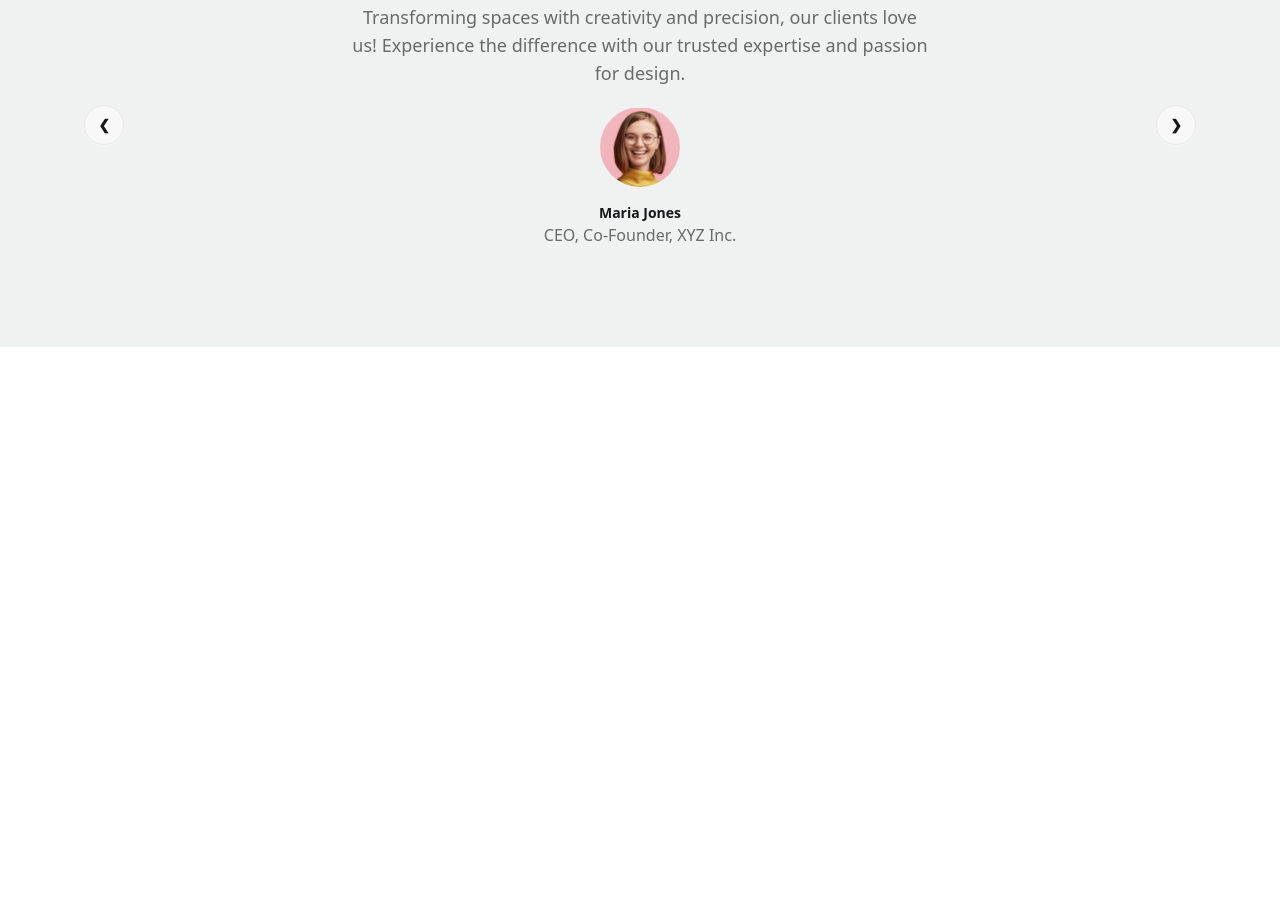
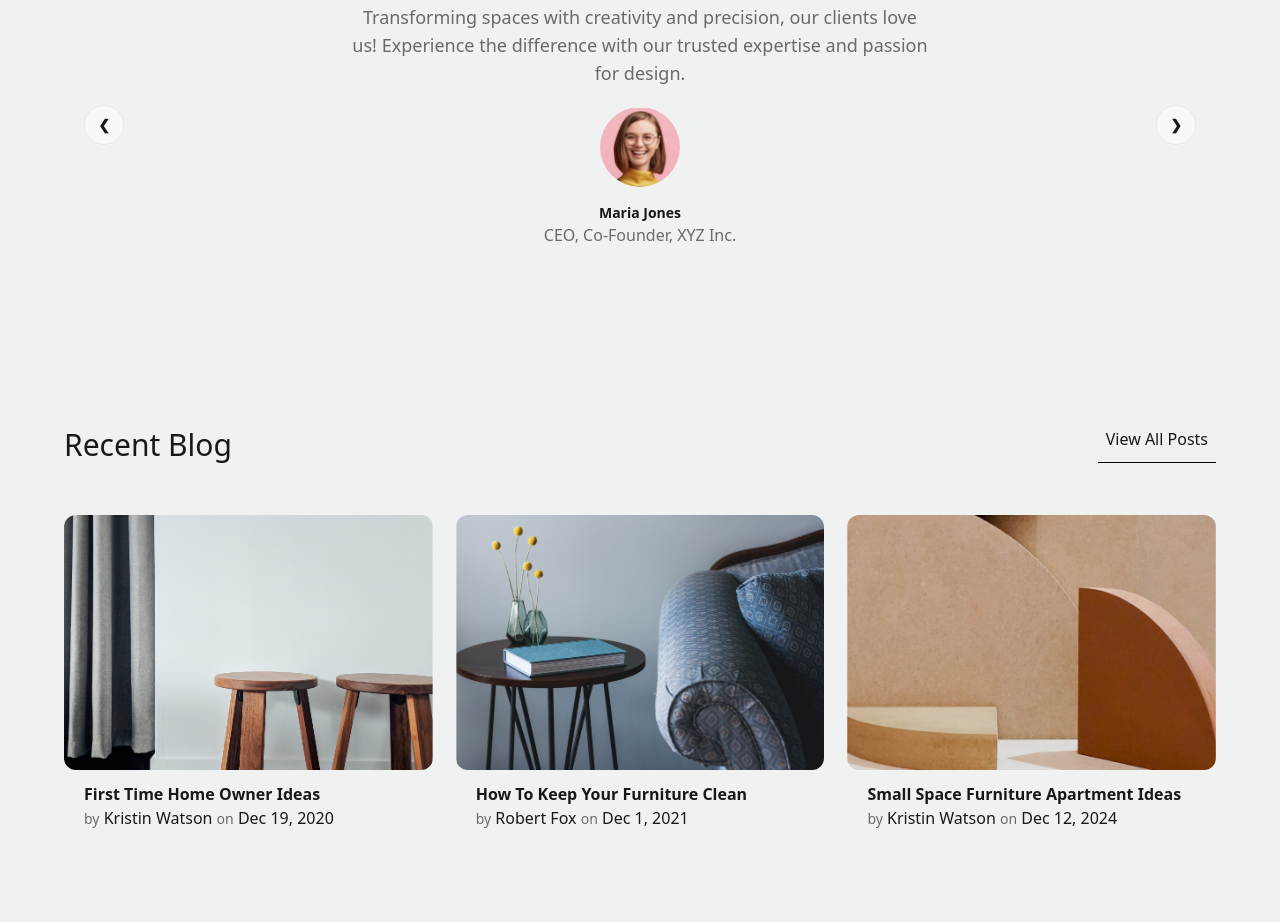
Before and after one commit to rashedahmed0/furni, a plain HTML site: page index.html in a window 1280 px wide. Shown: the part 2875-3797 px from the top of the page. Before the commit the page ends 3222 px from the top, so only its background shows below. Drawn offline with nearby package versions, Linux system fonts and the light colour scheme.

Commit message:
blog section

```diff
--- a/index.html
+++ b/index.html
@@ -424,6 +424,39 @@
             </div>
         </div>
     </section>
+    <!-- blog section  -->
+    <section class="blog py-20 bg-[#eff2f1]">
+        <div class="w-[90%] mx-auto">
+            <div class="blog-title flex justify-between ">
+                <h1 class="text-3xl font-medium">Recent Blog</h1>
+                <p style="border-bottom: 1px solid black ;" class="font-medium px-2"><a href="">View All
+                        Posts</a></p>
+            </div>
+            <div class="flex justify-between lg:flex-row flex-col  mt-10">
+                <div class="basis-[32%] my-3">
+                    <img class="rounded-xl mb-3" src="./images/post-1.jpg" alt="">
+                    <h2 class="font-semibold ml-5">First Time Home Owner Ideas</h2>
+                    <p class="font-medium text-md ml-5"><span class="text-sm text-[#6a6a6a]">by</span> Kristin Watson
+                        <span class="text-sm text-[#6a6a6a]">on</span> Dec 19, 2020
+                    </p>
+                </div>
+                <div class="basis-[32%] my-3">
+                    <img class="rounded-xl mb-3" src="./images/post-2.jpg" alt="">
+                    <h2 class="font-semibold ml-5">How To Keep Your Furniture Clean</h2>
+                    <p class="font-medium text-md ml-5"><span class="text-sm text-[#6a6a6a]">by</span> Robert Fox
+                        <span class="text-sm text-[#6a6a6a]">on</span> Dec 1, 2021
+                    </p>
+                </div>
+                <div class="basis-[32%] my-3">
+                    <img class="rounded-xl mb-3" src="./images/post-3.jpg" alt="">
+                    <h2 class="font-semibold ml-5">Small Space Furniture Apartment Ideas</h2>
+                    <p class="font-medium text-md ml-5"><span class="text-sm text-[#6a6a6a]">by</span> Kristin Watson
+                        <span class="text-sm text-[#6a6a6a]">on</span> Dec 12, 2024
+                    </p>
+                </div>
+            </div>
+        </div>
+    </section>
 </body>
 
 </html>
```
